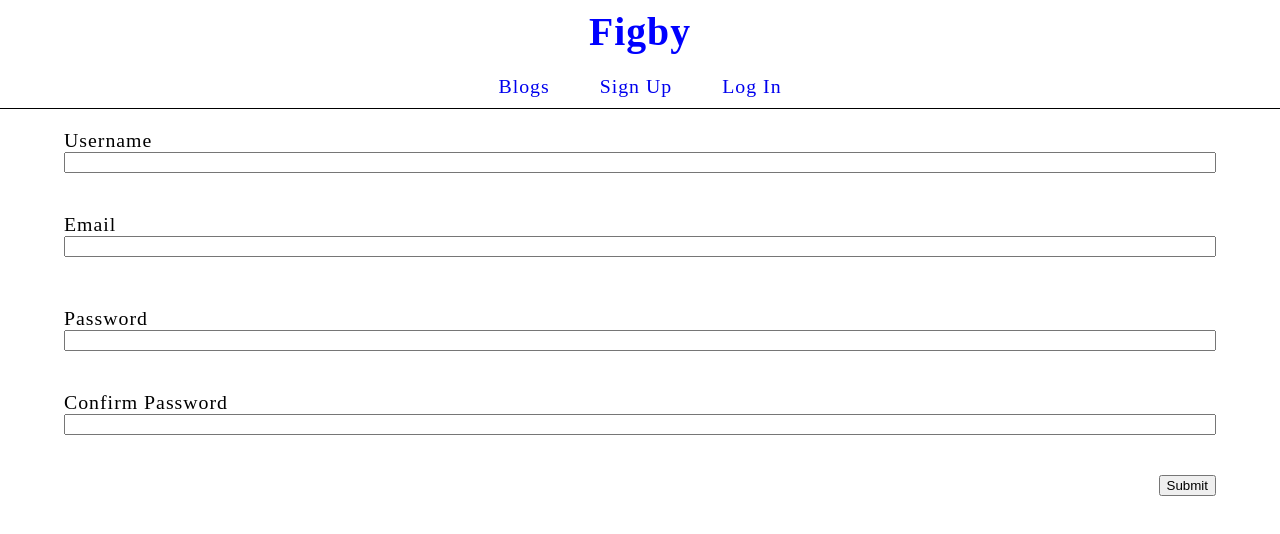
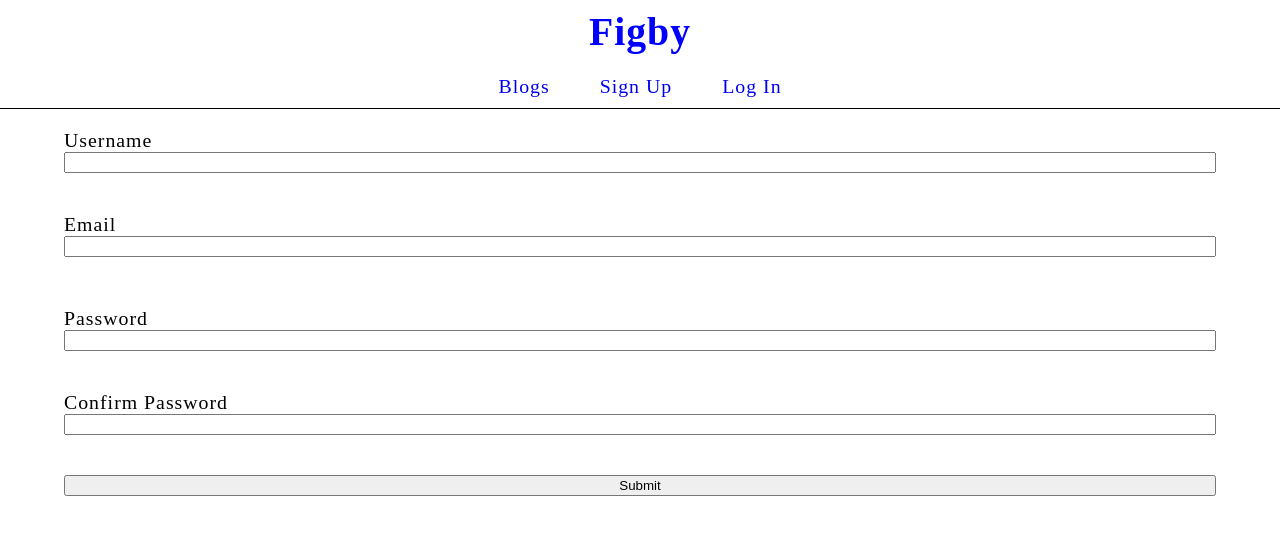
Before and after one commit to Figby222/blog, a React (Vite) app: page /sign-up in a window 1280 px wide. Shown: the top 534 px of the page. Built offline with nearby package versions, Linux system fonts and the light colour scheme.

Commit message:
Stretch .SignUpPage-submit

```diff
--- a/src/styles/SignUpPage.css
+++ b/src/styles/SignUpPage.css
@@ -25,4 +25,8 @@ form {
     .SignUpPage-form {
         grid-template-rows: repeat(5, auto);
     }
+
+    .SignUpPage-submit {
+        justify-self: stretch;
+    }
 }
```
